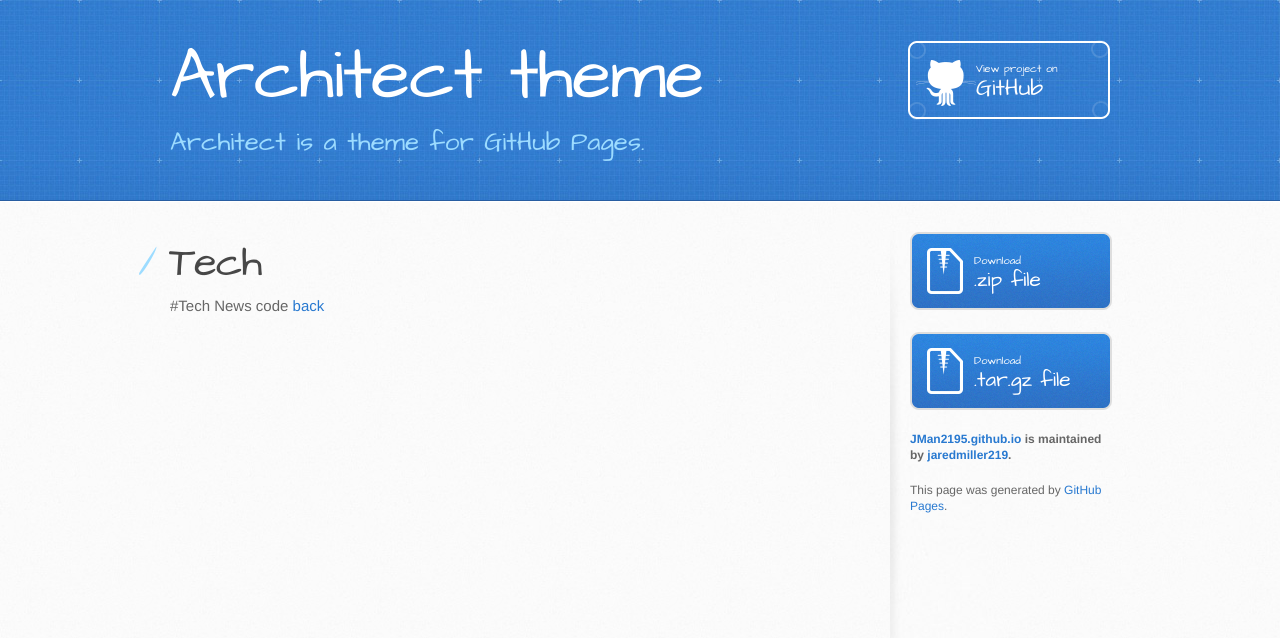
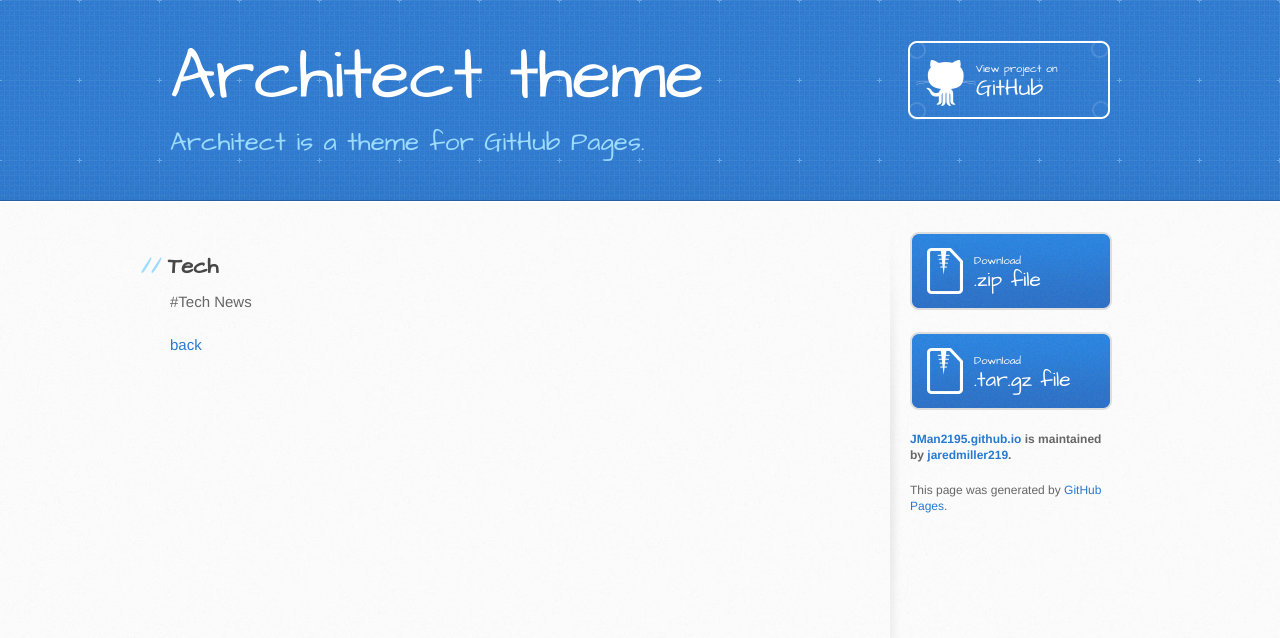
Before and after one commit to jaredmiller219/JMan2195.github.io, a Jekyll site: the page built from another-page.md, in a window 1280 px wide. Shown: the top 638 px of the page. Built offline with Jekyll 4.4.1, drawn with Linux system fonts in a browser that asks for light colours; our own code applies the rules of GitHub Pages for plain Markdown files.

Commit message:
finalchanges

```diff
--- a/another-page.md
+++ b/another-page.md
@@ -1,7 +1,7 @@
 ---
 layout: default
 ---
-# Tech
+## Tech
 #Tech News
-code
+
 [back](./)
```
